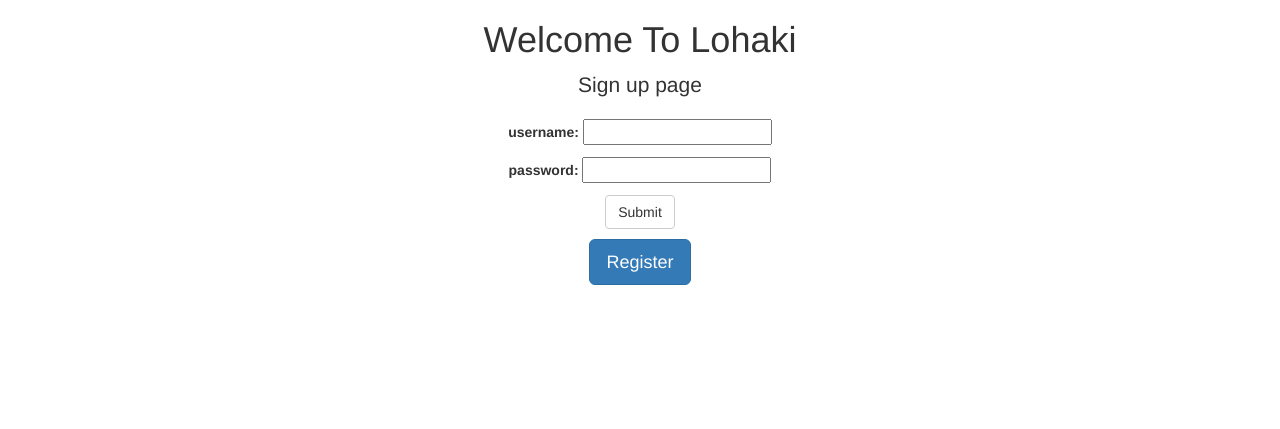
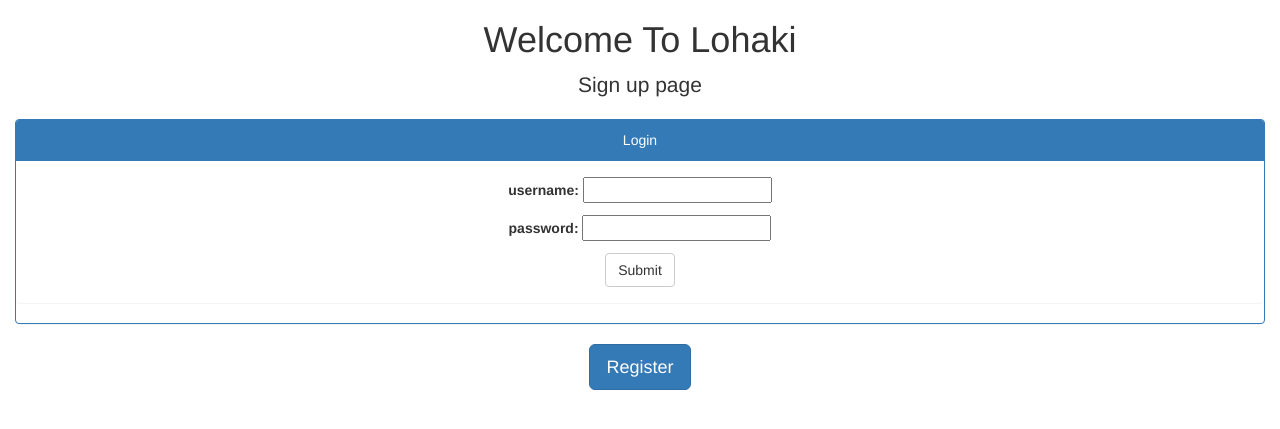
Before and after one commit to jtl4br/cs3240-s17-team23, a Django app: page / in a window 1280 px wide. Shown: the top 429 px of the page. Run offline with Django 3.2, Linux system fonts and the light colour scheme; some libraries are stand-ins or nearby versions.

Commit message:
added some design to the login page, added a couple more fields to the report

```diff
--- a/registration/forms.py
+++ b/registration/forms.py
@@ -24,4 +24,4 @@ class LoginForm(forms.Form):
 class ReportForm(ModelForm):
     class Meta:
         model = report
-        fields = ['company_name', 'company_phone']
+        fields = ['company_name', 'company_phone', 'ceo', 'company_email', 'company_location']
--- a/templates/logintemp.html
+++ b/templates/logintemp.html
@@ -12,12 +12,20 @@
 
 	</head>
 	<body>
-	<form action="/login/" method="post">
+	<div class="panel panel-primary">
+	<div class="panel-heading">Login</div>
+	<div class="panel panel-body">
+	<div class="col-xs-9 col-sm-6 col-sm-push-3"
+	<form action="/login/" class="form-vertical" method="post">
+
 	    {% csrf_token %}
 	    {{ form.as_p }}
 
 	    <input type="submit" class="btn btn-default" value="Submit" />
 	</form>
+	</div>
+	</div>
+	</div>
 	<p></p>
 
   	<button class="btn btn-primary btn-lg" href="/signup/">Register</button>
```
Also changed, not shown: registration/models.py (+8 -8 lines).
